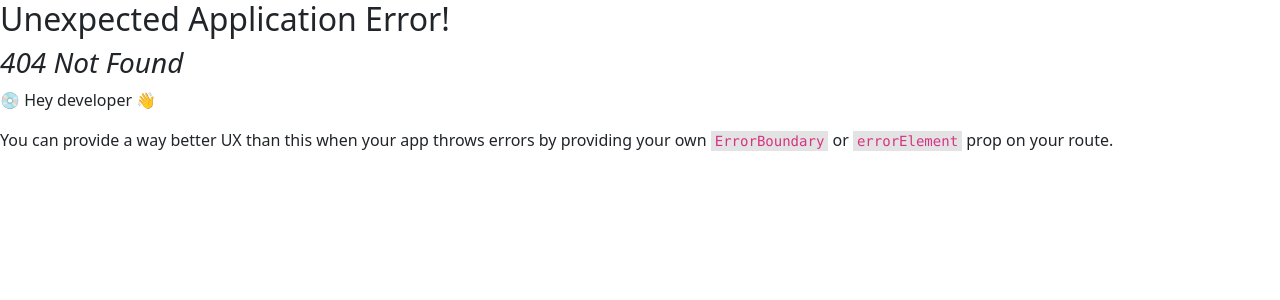
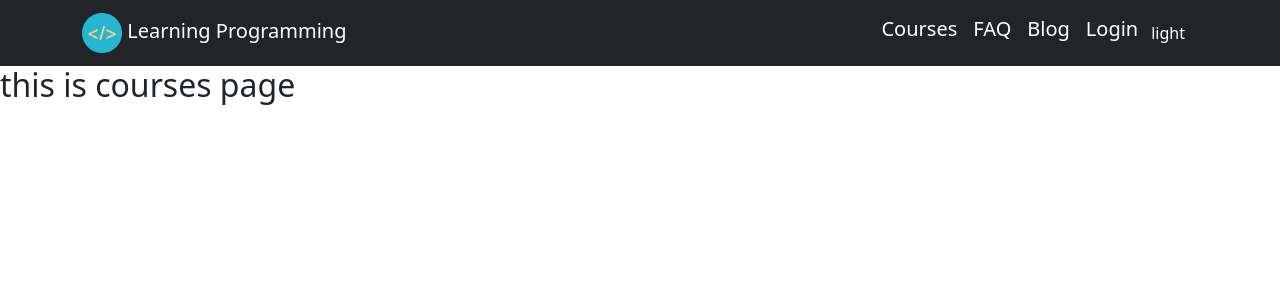
Before and after one commit to Rifazul-Islam/programming-languages, a React (Create React App) app: page /courses in a window 1280 px wide. Before the commit this address had no page. Shown: the top 300 px of the page. Built offline with nearby package versions, Linux system fonts and the light colour scheme.

Commit message:
add full componets

```diff
--- /dev/null
+++ b/src/Pages/Blog/Blog.js
@@ -0,0 +1,11 @@
+import React from 'react';
+
+const Blog = () => {
+    return (
+        <div>
+               <h2> This is a blog page ...</h2>
+        </div>
+    );
+};
+
+export default Blog;
--- /dev/null
+++ b/src/Pages/Courses/Courses.js
@@ -0,0 +1,11 @@
+import React from 'react';
+
+const Courses = () => {
+    return (
+        <div>
+               <h2> this is courses page</h2>
+        </div>
+    );
+};
+
+export default Courses;
--- /dev/null
+++ b/src/Pages/FAQ/FAQ.js
@@ -0,0 +1,11 @@
+import React from 'react';
+
+const FAQ = () => {
+    return (
+        <div>
+              <h4> this is  faq..</h4>
+        </div>
+    );
+};
+
+export default FAQ;
--- a/src/Pages/Shawed/Navber/Navber.js
+++ b/src/Pages/Shawed/Navber/Navber.js
@@ -26,10 +26,10 @@ const Navber = () => {
             <Nav>
 
               <Link to='/courses' className='text-decoration-none fs-5 text me-3 text-white'> Courses</Link>
-              <Link  className='text-decoration-none fs-5 text me-3 text-white' > FAQ</Link>
-              <Link to = '/blog' className='text-decoration-none fs-5 text text-white me-3 ' > Blog</Link>
+              <Link to='/faq' className='text-decoration-none fs-5 text me-3 text-white' > FAQ</Link>
+              <Link to = '/blog' className='text-decoration-none fs-5 text text-white me-3 '> Blog</Link>
 
-              <Link to = '/login' className='text-decoration-none fs-5 text text-white ' >Login</Link>
+              <Link to = '/login' className='text-decoration-none fs-5 text text-white'>Login</Link>
 
 
              <Button onClick={()=> setOpen(!open)}  variant="dark"><span>{open? 'dark' : 'light'} </span> </Button>
```
Also changed, not shown: src/router/router.js (+7 -0 lines), 1 other file (tests, documents, lock files or other folders).
